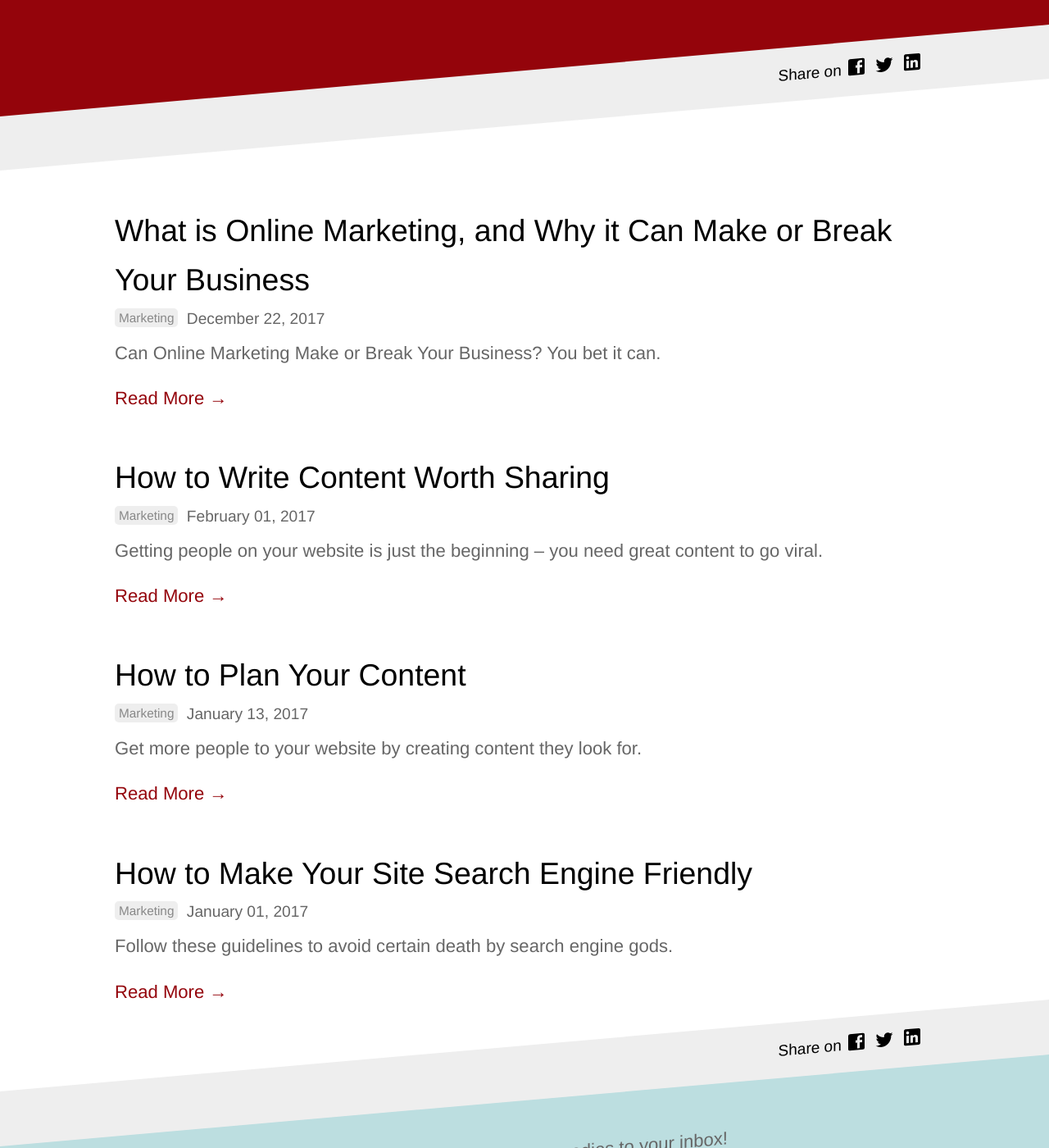
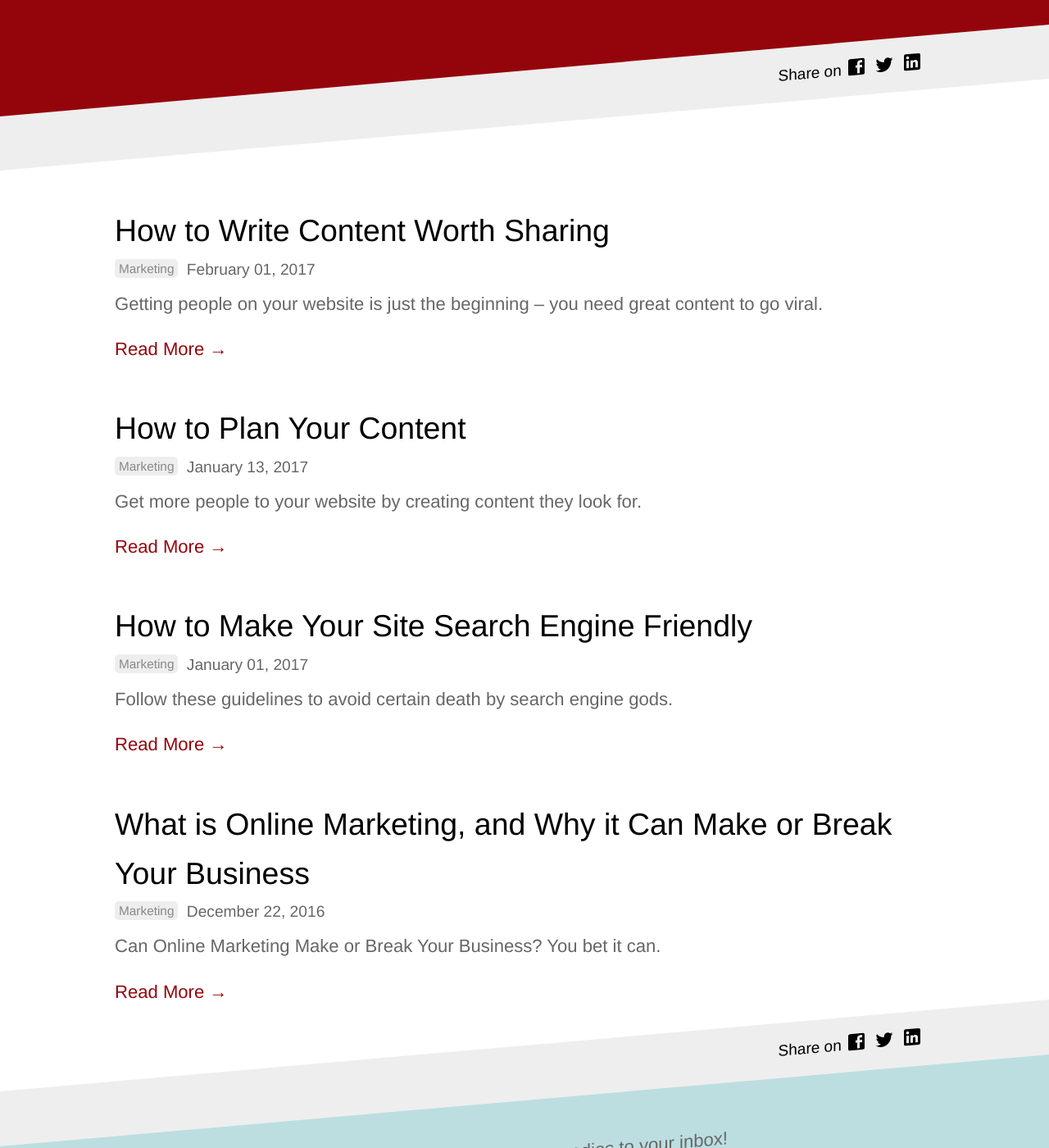
Before and after one commit to benevolenttech/btek.cc, a Jekyll site: the page built from learning/index.html, in a window 1280 px wide and 1400 px high, scrolled down 323 px. Shown: the whole window at 82% size. Built offline with Jekyll 4.4.1, drawn with Linux system fonts in a browser that asks for light colours; the list of posts is cut into pages by our own code.

Commit message:
Content tweaks

```diff
--- a/_posts/2017-12-22-what-is-online-marketing-and-why-it-can-make-or-break-your-business.md
+++ b/_posts/2017-12-22-what-is-online-marketing-and-why-it-can-make-or-break-your-business.md
@@ -4,8 +4,8 @@ categories:
   - Marketing
 author_staff_member: brian-dombrowski
 show_comments: true
-date: 2017-12-22 11:10:13
-next: 2017-01-01-how-to-make-your-site-search-engine-friendly
+date: 2016-12-22 11:10:13
+next: 2016-01-01-how-to-make-your-site-search-engine-friendly
 description: "Can Online Marketing Make or Break Your Business? You bet it can."
 subtitle: "Can Online Marketing Make or Break Your Business? You bet it can."
 image: /images/benevolent_tech_dc_seo.png
```
